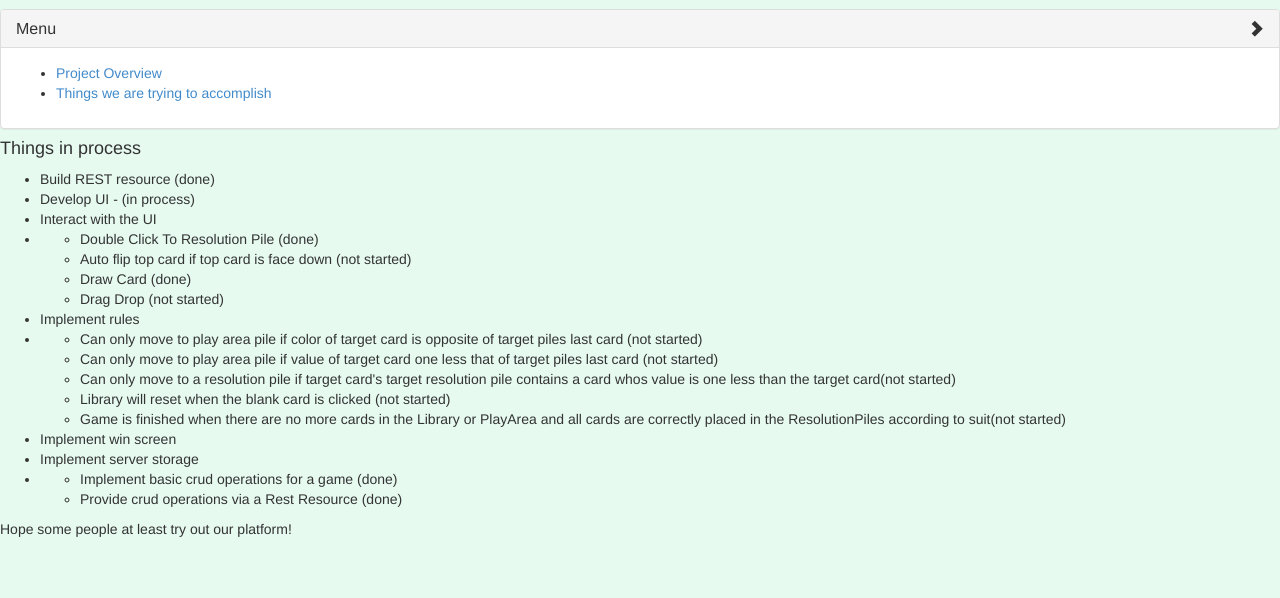
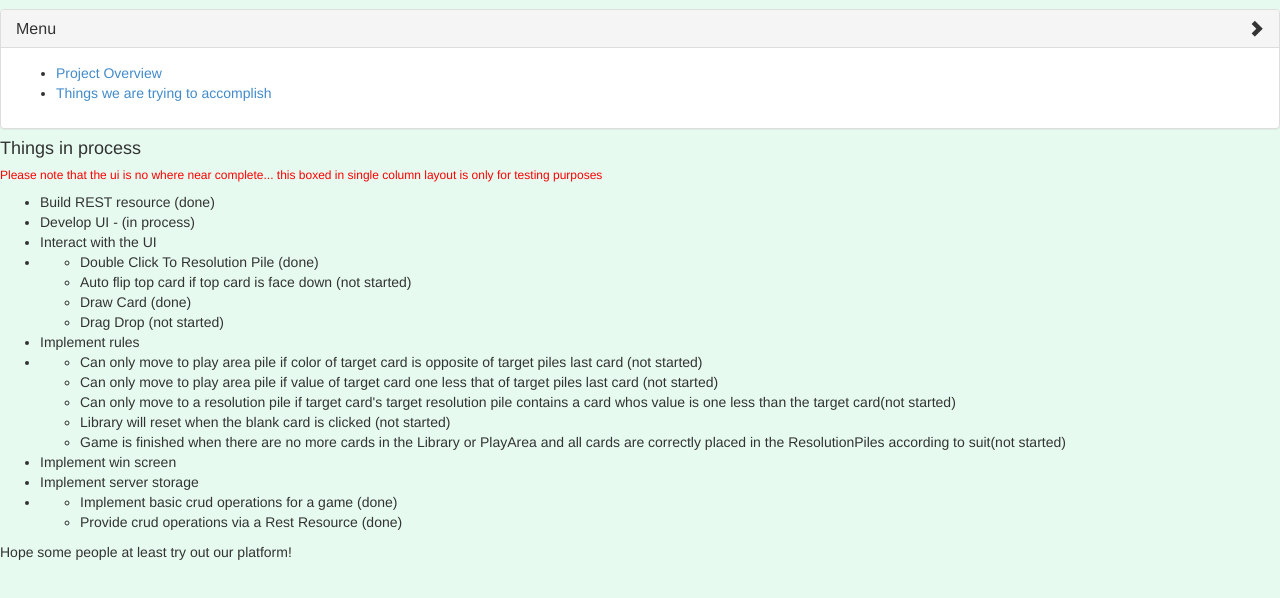
Before and after one commit to AnthonyClink/SolitaireUi, a website: page app/index.html in a window 1280 px wide. Shown: the part 164-762 px from the top of the page. Drawn offline with Linux system fonts and the light colour scheme.

Commit message:
had to move the red... just so people know rofl.

```diff
--- a/app/views/home/todos.html
+++ b/app/views/home/todos.html
@@ -1,4 +1,5 @@
 <h4>Things in process</h4>
+<h6 style="color: red">Please note that the ui is no where near complete... this boxed in single column layout is only for testing purposes</h6>
 <ul>
     <li>Build REST resource (done)</li>
     <li>Develop UI - (in process)</li>
```
Also changed, not shown: app/views/home/goals.html (+0 -1 lines).
